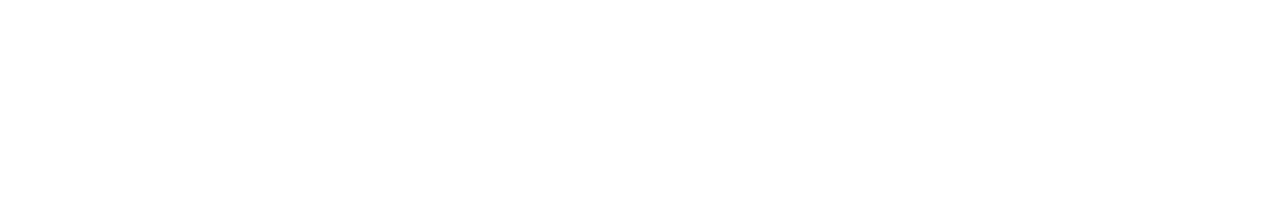
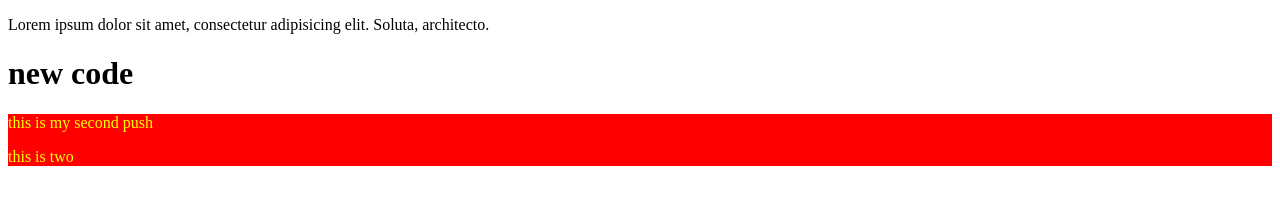
Before and after one commit to Dipta-biswas/my-first-repo, a plain HTML site: page index.html in a window 1280 px wide. Drawn offline with Linux system fonts and the light colour scheme.

Commit message:
div color

```diff
--- a/index.html
+++ b/index.html
@@ -5,8 +5,14 @@
     <meta http-equiv="X-UA-Compatible" content="IE=edge">
     <meta name="viewport" content="width=device-width, initial-scale=1.0">
     <title>my first github</title>
+    <link rel="stylesheet" href="style.css">
 </head>
 <body>
-
+    <p>Lorem ipsum dolor sit amet, consectetur adipisicing elit. Soluta, architecto.</p>
+    <h1>new code</h1>
+    <div class="container">
+        <p>this is my second push</p>
+        <p>this is two</p>
+    </div>
 </body>
 </html>
--- a/style.css
+++ b/style.css
@@ -0,0 +1,4 @@
+.container{
+    background-color: red;
+    color: yellow;
+}
```
